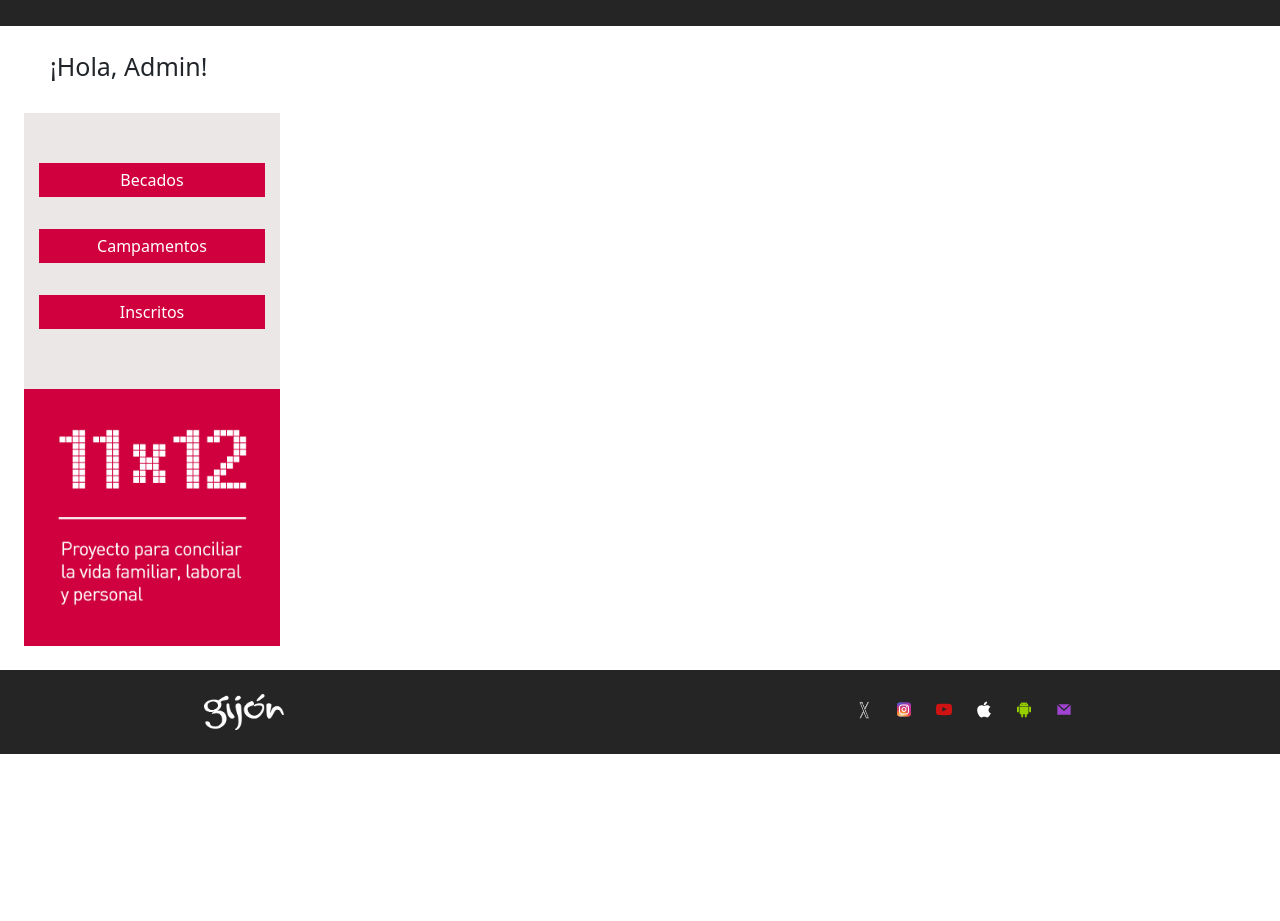
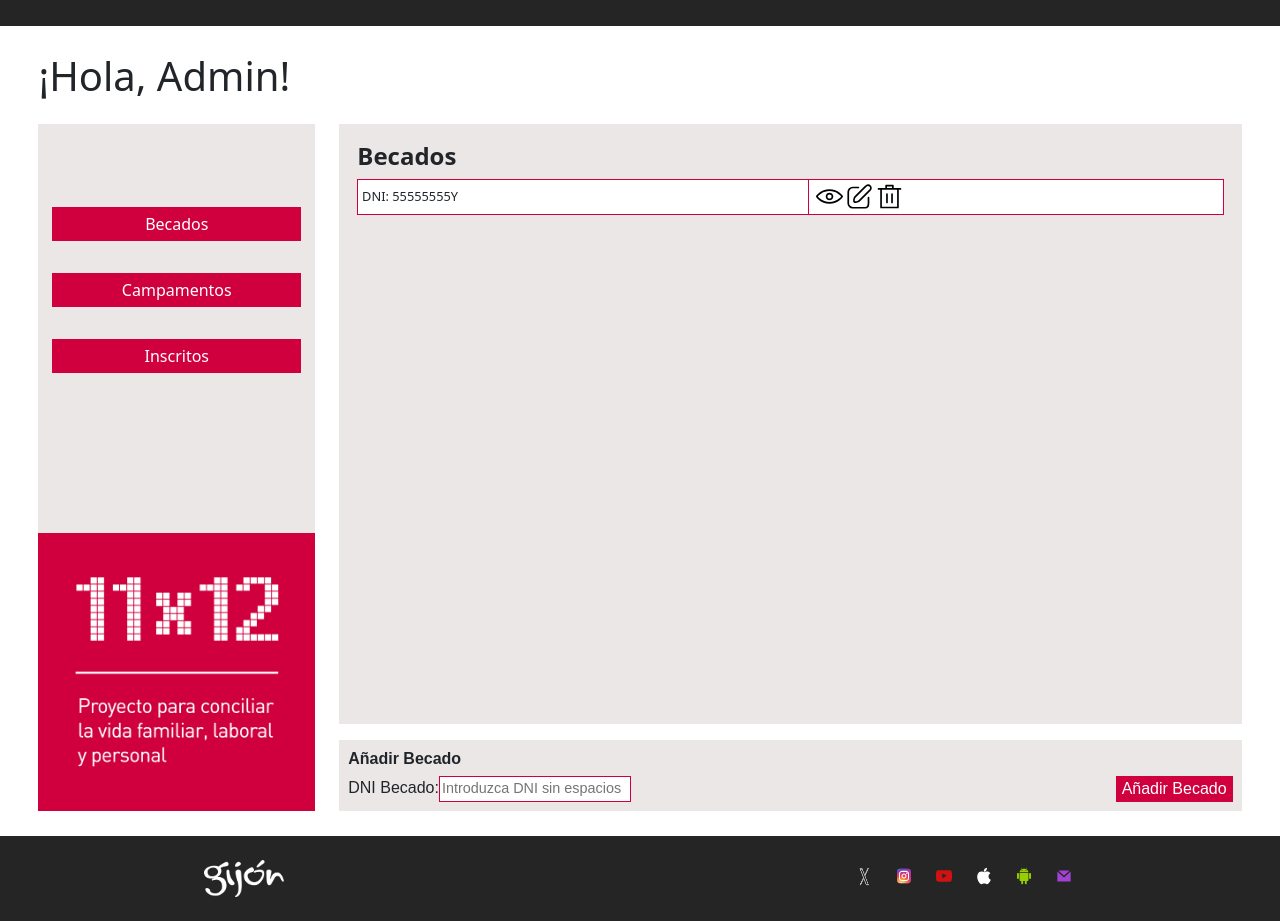
Before and after one commit to luispardosuarez/Project11x12-Frontend-Team1-Gijon23_24-1, a Vue app: page /admin in a window 1280 px wide. Shown: the part 448-1369 px from the top of the page. Before the commit the page ends 1202 px from the top, so only its background shows below. Built offline with nearby package versions, Linux system fonts and the light colour scheme.

Commit message:
changed en admindashboard

```diff
--- a/src/components/Boarp.vue
+++ b/src/components/Boarp.vue
@@ -1,14 +1,11 @@
 <template>
-    <h1>¡Hola, Admin!</h1>
     <div class="container_admin">
-        <div class="container_global">
         <div class="container_btn">
             <div class="btn">Becados</div>
             <div class="btn">Campamentos</div>
             <div class="btn">Inscritos</div>
         </div>
         <div class="image"><img src="../assets/img/11x12.jpg" alt="11x12"></div>
-        </div>
     </div>
 </template>
 <style scoped lang="scss">
@@ -19,15 +16,11 @@ h1 {
 }
 
 .container_admin {
-    display: flex;
-    gap: 2em;
     width: 100%;
-    padding: 1.5em;
-
-    .container_global {
-        width: 20vw;
+    height: 100%;
     display: flex;
     flex-direction: column;
+    justify-content: space-between;
     flex-wrap: wrap;
     background-color: $gray-form;
     overflow: hidden;
@@ -36,7 +29,7 @@ h1 {
             display: flex;
             flex-direction: column;
             gap: 2em;
-            padding: 50px 15px 60px 15px;
+            padding: 30% 5%;
         }
 
         .btn {
@@ -46,7 +39,6 @@ h1 {
             cursor: pointer;
             text-align: center;
             border-radius: 0;
-        }
         }
 
     .image {
--- /dev/null
+++ b/src/components/Table_Admi.vue
@@ -0,0 +1,59 @@
+<script setup>
+
+</script>
+
+<template>
+    <div class="table_becados">
+        <h4>Becados</h4>
+        <table>
+            <tr>
+                <td >DNI: 55555555Y</td>
+                <td>
+                    <img src="../assets/icons/see.svg" alt="">
+                    <img src="../assets/icons/edit.svg" alt="">
+                    <img src="../assets/icons/delete.svg" alt="">
+                </td>
+            </tr>
+
+        </table>
+
+    </div>
+</template>
+
+<style scoped lang="scss">
+.table_becados {
+    height: 75vh;
+    background-color: $gray-form;
+    padding: 2% 2%;
+
+    h4 {
+        font-weight: 650;
+    }
+
+    table {
+        border: none;
+        height: 90%;
+        display: flex;
+        flex-direction: column;
+        font-size: 0.8em;
+        gap: 6px;
+
+        tr{
+            height:5vh;
+
+            td {
+                padding: 0.3em;
+                width: 1%;
+                border: 1px solid $red;
+                background-color: white;
+        //         text-align: right;
+            }
+
+            img {
+                width: 30px;
+                padding-left: 3px;
+            }
+        }
+    }
+}
+</style>
--- a/src/views/AdminDashboardView.vue
+++ b/src/views/AdminDashboardView.vue
@@ -1,19 +1,61 @@
 <script setup>
+import BecadosForm from '@/components/Becados/BecadosForm.vue';
 import Boarp from '@/components/Boarp.vue';
+import Table_Admi from '@/components/Table_Admi.vue';
 </script>
 
 <template>
 
   <main>
+    <div class="admin_cont">
 
-    <div>
-      <Boarp />
+      <div>
+        <h1>¡Hola, Admin!</h1>
+      </div>
+
+      <div class="cont_global">
+        <div class="bar_lateral">
+          <Boarp />
+        </div>
+
+        <div class="table_cont_body">
+            <Table_Admi />
+            <BecadosForm />
+        </div>
+      </div>
     </div>
+
+
+
   </main>
 
 </template>
 
 <style lang="scss" scoped>
+.admin_cont {
+  padding: 2% 3%;
+  h1 {
+    margin-bottom: 2%;
+  }
+
+  .cont_global {
+    display: flex;
+    justify-content: space-between;
+
+    .bar_lateral{
+      width: 23%;
+    }
+
+    .table_cont_body {
+      width: 75%;
+      min-height: 100%;
+      display: flex;
+      flex-direction: column;
+      justify-content: space-between;
+      gap: 1em;
+    }
+  }
 
 
-    </style>
+}
+</style>
```
Lines whose indentation alone changed are shown as unchanged.
